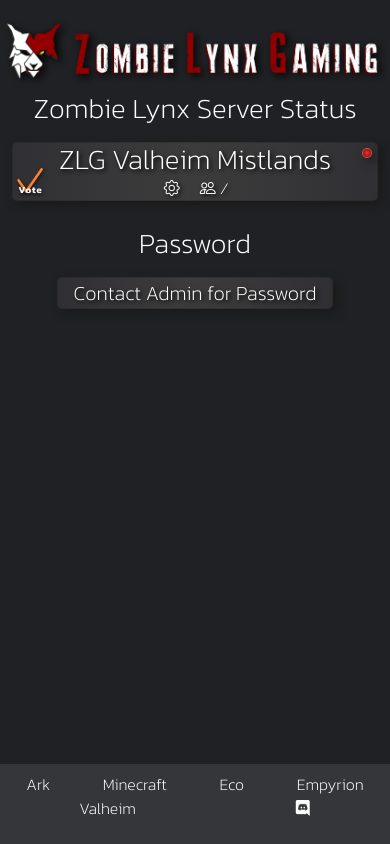
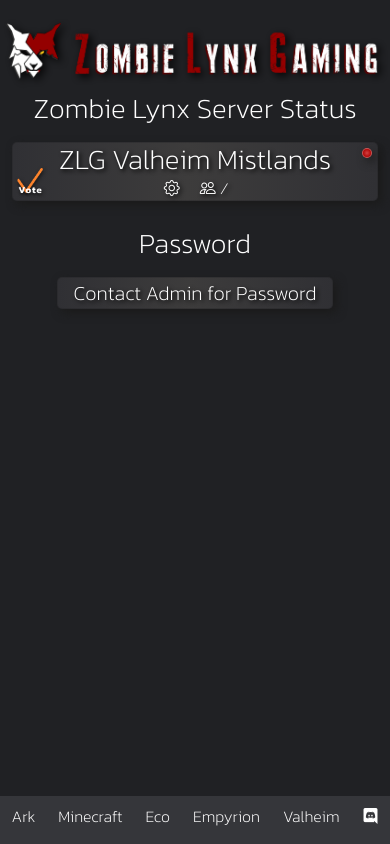
Before and after one commit to DanielHenderson-17/valheim, a plain HTML site: page index.html in a window 390 px wide. Drawn offline with nearby package versions, Linux system fonts and the light colour scheme; no server answers.

Commit message:
bottom nav

```diff
--- a/assets/css/style.css
+++ b/assets/css/style.css
@@ -9,6 +9,7 @@ body, html, section {
   color: #FE842C;
 }
 a {
+  text-decoration: none;
   color: white;
 }
 .valheimServer, .mods {
--- a/index.html
+++ b/index.html
@@ -27,7 +27,6 @@
 </head>
 
 <body style="font-family: 'Kanit', sans-serif;">
-    <!-- Desktop -->
     <div>
         <!-- Navigation Top -->
         <nav class="fixed-top navtop d-sm-flex align-items-center
@@ -92,48 +91,13 @@
     <!-- Mobile -->
     <div class="col-sm-11 col-md-11 col-lg-10 col-xl-10 mx-auto me-0 p-0">
         <!-- Navigation Bottom -->
-        <nav class="fixed-bottom navbot d-block d-sm-none pb-2" style="margin: auto;">
-            <ul class="nav justify-content-around fs-6 pt-2 pb-3" style="font-family: 'Kanit', sans-serif;">
-                <li class="mx-3">
-                    <a href="https://danielhenderson17.com/ark" class="nav-link
-                            scrollto
-                            text-white p-0">
-                        Ark
-                    </a>
-                </li>
-                <li class="mx-3">
-                    <a href="https://danielhenderson17.com/minecraft" class="nav-link scrollto text-center
-                            text-white p-0">
-                        Minecraft
-                    </a>
-                </li>
-                <li class="mx-3">
-                    <a href="https://danielhenderson17.com/eco" class="nav-link
-                            scrollto
-                            text-center
-                            text-white p-0">
-                        Eco
-                    </a>
-                </li>
-                <li class="mx-3">
-                    <a href="https://danielhenderson17.com/empyrion" class="nav-link
-                            scrollto
-                            text-white p-0">
-                        Empyrion
-                    </a>
-                </li>
-                <li class="mx-3">
-                    <a href="https://danielhenderson17.com/valheim" class="nav-link
-                            scrollto
-                            text-white p-0">
-                        Valheim
-                    </a>
-                </li>
-                <li class="mx-3">
-                    <a href="https://discord.gg/FrWtShumut" class="nav-link scrollto
-                            text-white p-0"><i class="bi bi-discord"></i></a>
-                </li>
-            </ul>
+        <nav class="fixed-bottom navbot d-flex justify-content-around mx-auto d-sm-none pt-2 pb-3" style="margin: auto;">
+            <a class="mx-auto text-center" href="https://danielhenderson17.com/ark/">Ark</a>
+            <a class="mx-auto text-center" href="https://danielhenderson17.com/minecraft/">Minecraft</a>
+            <a class="mx-auto text-center" href="https://danielhenderson17.com/eco/">Eco</a>
+            <a class="mx-auto text-center" href="https://danielhenderson17.com/empyrion/">Empyrion</a>
+            <a class="mx-auto text-center" href="https://danielhenderson17.com/valheim/">Valheim</a>
+            <a href="https://discord.gg/FrWtShumut" class="text-center mx-auto text-white p-0"><i class=" w-50 bi bi-discord"></i></a>
         </nav>
     </div>
     <!-- Body -->
```
